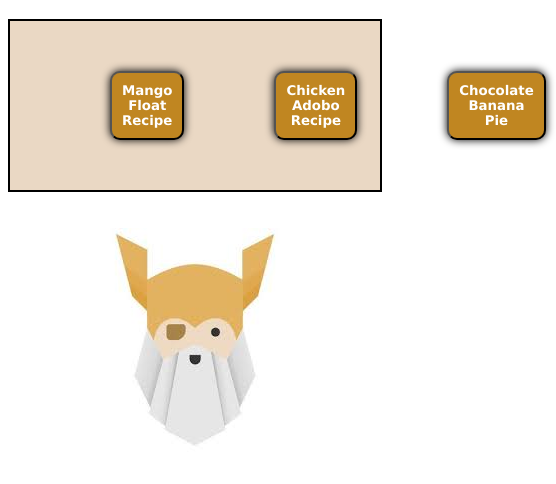
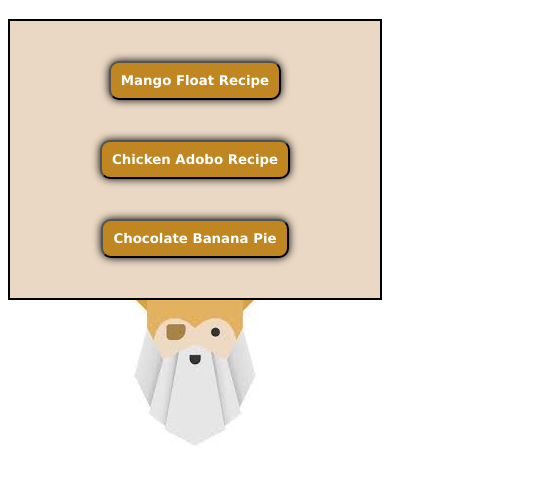
Before and after one commit to CodeWTHCarl/odin-recipes, a plain HTML site: page index.html in a window 390 px wide. Shown: the part 82-566 px from the top of the page, 556 px wide, since content can reach past the window. Drawn offline with Linux system fonts and the light colour scheme.

Commit message:
Center the buttons and make it responsive
modified the html and css file to make the buttons responsive with respect
to the window size

```diff
--- a/index.html
+++ b/index.html
@@ -9,9 +9,9 @@
 <body>
     <h1 class="heading">Odin-Recipes</h1>
     <ul>
-        <li class="mango"> <a href="recipes/mangofloat.html"> <button>Mango Float Recipe</button> </a> </li>
-        <li class="chicken"> <a href="recipes/chicken-adobo.html"> <button>Chicken Adobo Recipe</button> </a> </li>
-        <li class="chocobanana"> <a href="recipes/choco-banana-pie.html"> <button>Chocolate Banana Pie</button> </a> </li>
+        <li class="mango"> <a class="links" href="recipes/mangofloat.html"> <button>Mango Float Recipe</button> </a> </li>
+        <li class="chicken"> <a class="links" href="recipes/chicken-adobo.html"> <button>Chicken Adobo Recipe</button> </a> </li>
+        <li class="chocobanana"> <a class="links" href="recipes/choco-banana-pie.html"> <button>Chocolate Banana Pie</button> </a> </li>
     </ul>
 
 </body>
--- a/style.css
+++ b/style.css
@@ -24,17 +24,22 @@ a {
 }
 
 ul {
+    text-align: center;
     list-style: none;
     padding: 30px;
     border: 2px solid black;
     display: flex;
     background-color: #ead8c4;
+    display: flex;
+    flex-wrap: wrap;          /* allows buttons to move to next row */
+    justify-content: center;  /* centers buttons */
+    gap: 20px;
 }
 
 .chocobanana,
 .chicken,
 .mango {
-    margin: 10px 10px 10px 60px;
+    margin: ;
     padding: 10px;
 }
 
@@ -47,9 +52,17 @@ button {
     border-radius: 10px;
     box-shadow: 0 0 8px black;
     transition: background-color 2s ease;
+    width: 100%;
+    max-width: 250px;   /* keeps them nice on large screens */
 }
 
 button:hover {
     background-color: orangered;
     transition: background-color 1s ease;
 }
+
+
+
+
+
+/* This sections below is for the recipes individual pages */
```
